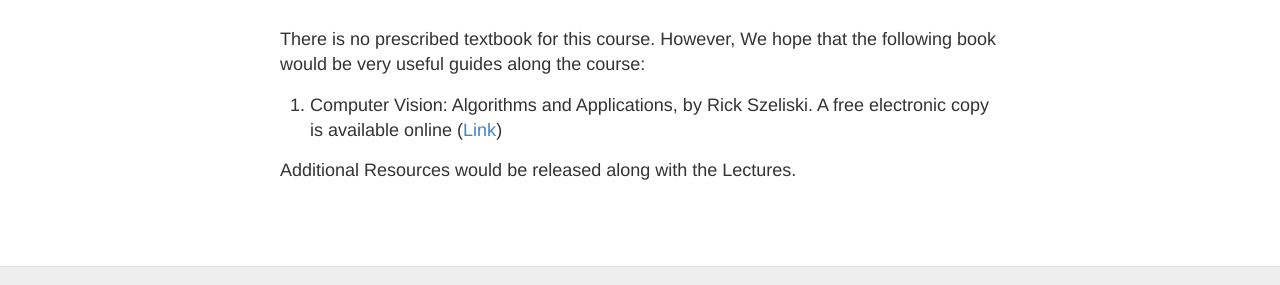
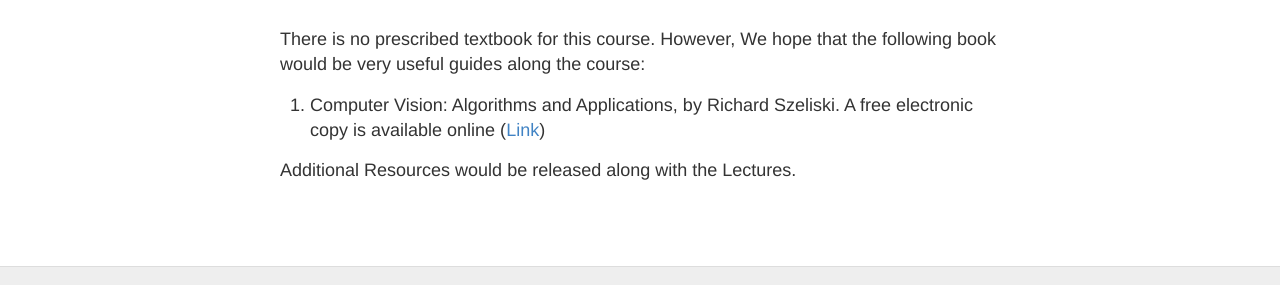
Before and after one commit to val-iisc/DS-263-VA, a Jekyll site: the page built from resources.md, in a window 1280 px wide. Shown: the part 248-533 px from the top of the page. Built offline with Jekyll 4.4.1, drawn with Linux system fonts in a browser that asks for light colours.

Commit message:
Update resources.md

```diff
--- a/resources.md
+++ b/resources.md
@@ -14,7 +14,7 @@ permalink: /resources/
 <p>There is no prescribed textbook for this course. However, We hope that the following book would be very useful guides along the course:
 </p>
 <ol>
-<li>Computer Vision: Algorithms and Applications, by Rick Szeliski. A free electronic copy is available online (<a href="http://szeliski.org/Book/">Link</a>)</li>
+<li>Computer Vision: Algorithms and Applications, by Richard Szeliski. A free electronic copy is available online (<a href="http://szeliski.org/Book/">Link</a>)</li>
 </ol>
 <p>Additional Resources would be released along with the Lectures.</p>
       </div>
```
